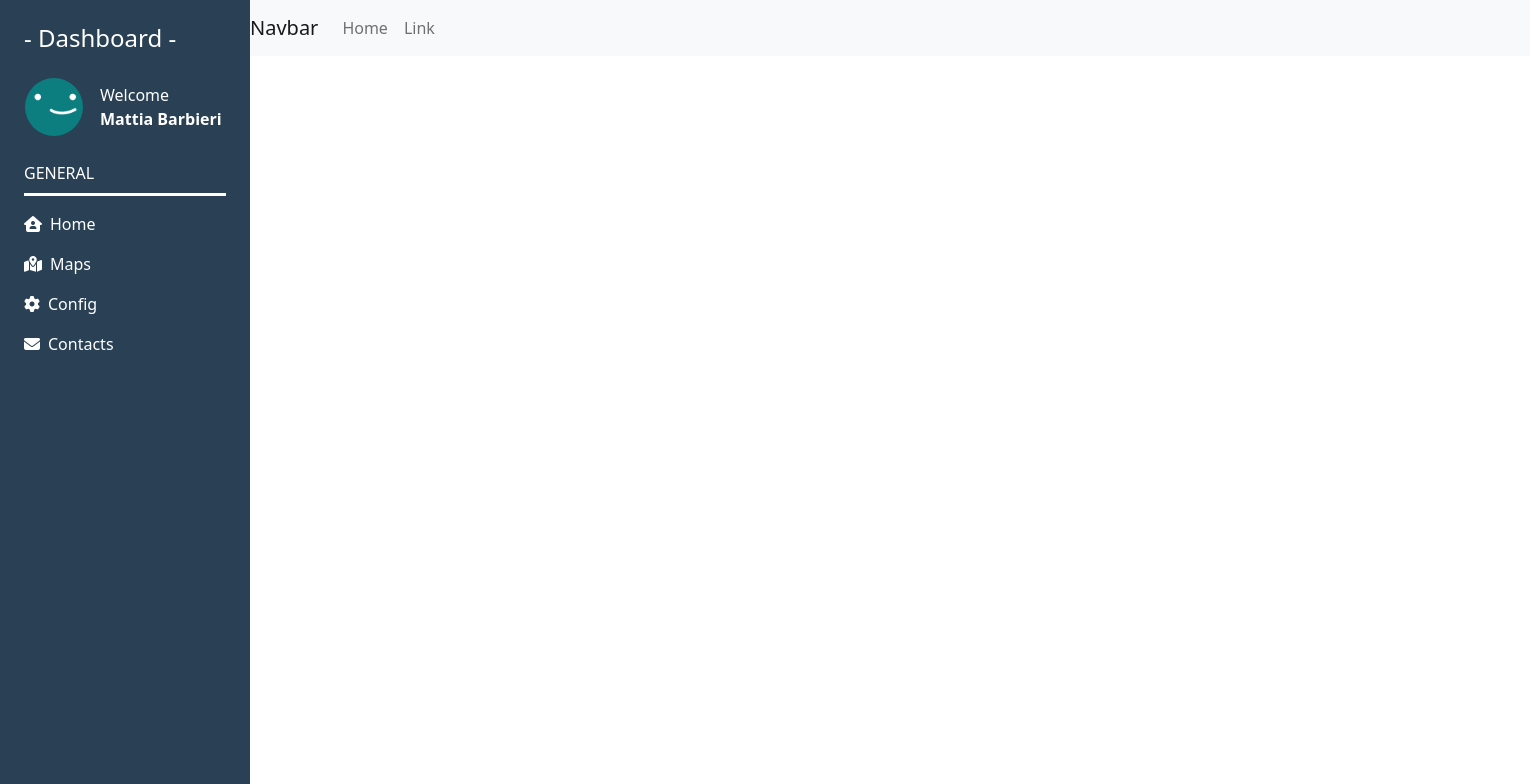
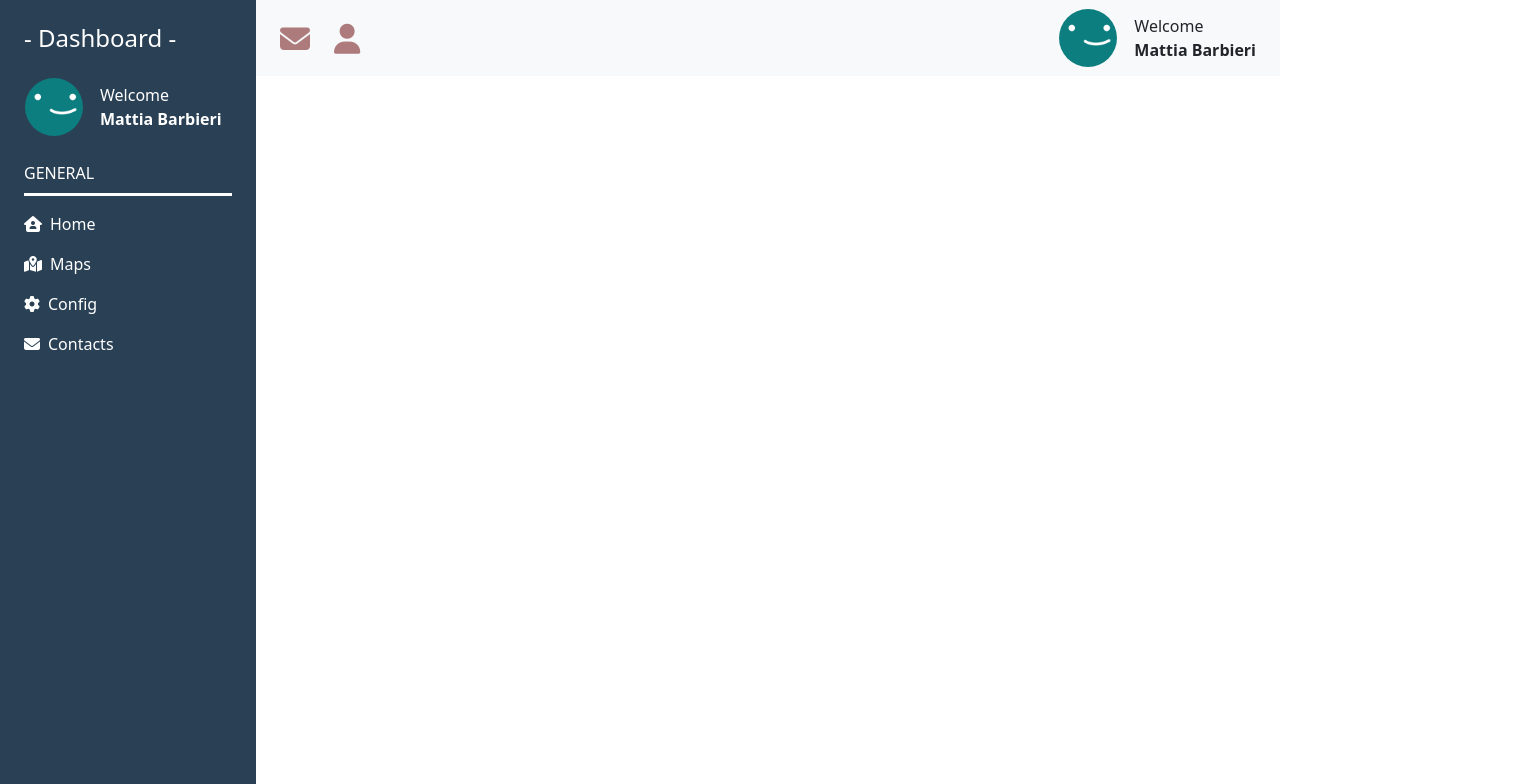
Before and after one commit to MaTtiaa01/vue-dashboard, a Vue app in the folder dashboard/: page / in a window 1280 px wide. Shown: the top 784 px of the page, 1530 px wide, since content can reach past the window. Built offline with nearby package versions, Linux system fonts and the light colour scheme; the HTML template or start-up script is replaced by a standard one.

Commit message:
add navabar top

```diff
--- a/dashboard/src/App.vue
+++ b/dashboard/src/App.vue
@@ -6,21 +6,16 @@
     <section class="frame">
 
         <!-- navbar up -->
-        <nav class="navbar navbar-expand-sm navbar-light bg-light">
-            <a class="navbar-brand" href="#">Navbar</a>
-            <button class="navbar-toggler d-lg-none" type="button" data-toggle="collapse" data-target="#collapsibleNavId"
-                aria-controls="collapsibleNavId" aria-expanded="false" aria-label="Toggle navigation">
-                <span class="navbar-toggler-icon"></span>
-            </button>
-            <div class="collapse navbar-collapse" id="collapsibleNavId">
-                <ul class="navbar-nav mr-auto mt-2 mt-lg-0">
-                    <li class="nav-item active">
-                        <a class="nav-link" href="#">Home <span class="sr-only">(current)</span></a>
-                    </li>
-                    <li class="nav-item">
-                        <a class="nav-link" href="#">Link</a>
-                    </li>
-                </ul>
+        <nav class="navbar px-4 navbar-expand-sm navbar-light bg-light d-flex align-items-center justify-content-between">
+            <div class="user">
+                <a href="#"><i class=" me-2 fa-solid fa-envelope"></i></a>
+                <a href="#"><i class="fa-solid fa-user"></i></a>
+            </div>
+            <div class="details d-flex align-items-center ">
+                <div class="profile_img me-3">
+                    <img src="./assets/img/profile.png" alt="">
+                </div>
+                <div> Welcome <br> <strong>Mattia Barbieri</strong> </div>
             </div>
         </nav>
 
@@ -74,18 +69,41 @@
     .navbar {
         position: absolute;
         top: 0;
-        left: 250px;
-        width: 100%;
+        left: 20vw;
         background-color: #f7f7f7;
+        width: 80vw;
+
+        .details {
+
+
+            .profile_img {
+                width: 60px;
+                border: 1px solid transparent;
+                border-radius: 50%;
+
+                img {
+                    border-radius: 50%;
+                }
+            }
+        }
+
+        .user {
+            a {
+                color: rgba(126, 43, 43, 0.611);
+                font-size: 30px;
+                margin-right: 1rem;
+            }
+        }
+
     }
 
     .sidebar {
-        width: 250px;
+        width: 20vw;
         background-color: #2a4054;
         position: absolute;
         top: 0;
         left: 0;
-        height: 1000px;
+        height: 100vh;
         color: white;
 
         .profile_img {
```
